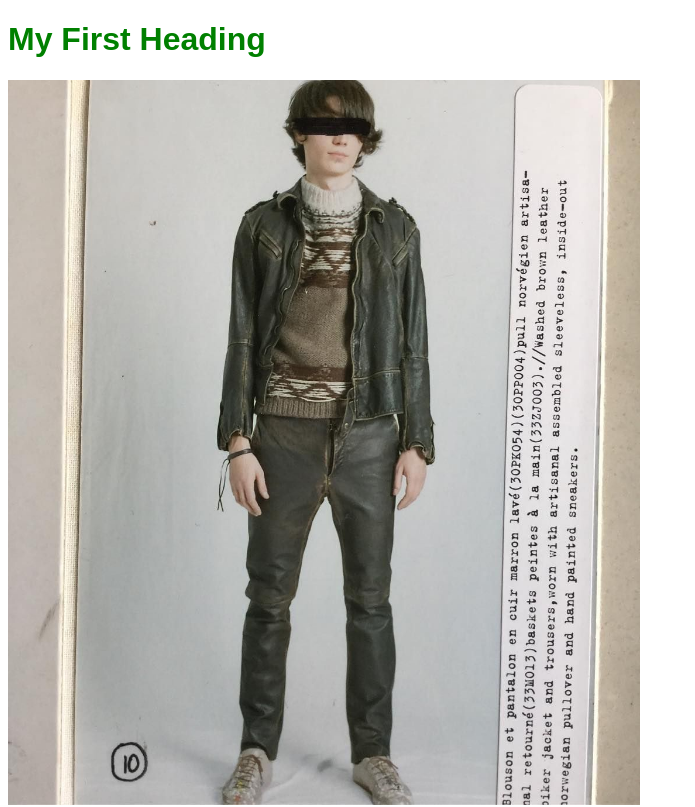
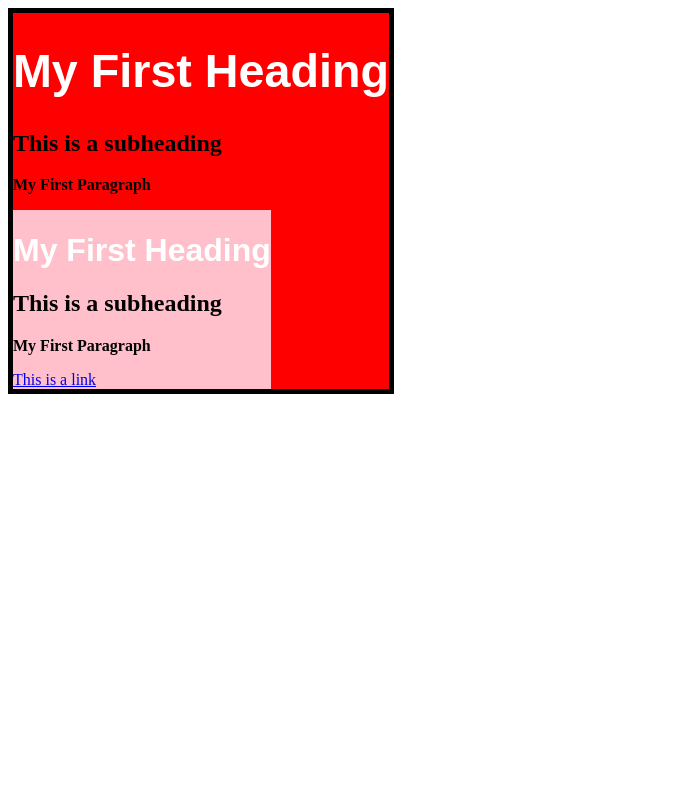
Before and after one commit to hannahlashway/Class0822, a plain HTML site: page index.html in a window 1280 px wide. Shown: the top 807 px of the page, without its empty margins (0-695 px from the left). Drawn offline with Linux system fonts and the light colour scheme.

Commit message:
class 08/29

```diff
--- a/index.html
+++ b/index.html
@@ -2,24 +2,27 @@
 <html>
     <head>
         <title>Page Title</title>
+        <meta name="viewport" content="width=device-width,
+        initial-scale=1.0">
         <link rel="stylesheet" href="style.css">
         <!--thisis a comment-->
 
     </head>
     <body>
         <!--START DIV 1-->
-        <h1>My First Heading</h1>
+        <div class="col1 column" id ="one">
+        <h1 class="title">My First Heading</h1>
         <img src="margiela.jpg">
-
         <h2>This is a subheading</h2>
         <p>My First Paragraph</p>
         <div>
         <!--START DIV 2-->
         <div>
+        <div class="col2 column">
         <h1>My First Heading</h1>
         <h2>This is a subheading</h2>
         <p>My First Paragraph</p>
 
-        <a href="#">This is a link</a>
+        <a href="https://www.google.com">This is a link</a>
     </body>
 </html>
--- a/style.css
+++ b/style.css
@@ -1,5 +1,5 @@
 h1 {
-    color: green;
+    color: black;
     font-family: Arial, Helvetica, sans-serif;
 }
 
@@ -13,3 +13,36 @@ img{
     max-height: 50%;
 
 }
+
+.column{
+    display:inline-block
+
+}
+
+.col1 {
+background-color: red;
+
+}
+.col2{
+    background-color: pink;
+}
+
+.title{
+    font-size: 45px;
+}
+
+.col1 h1{
+    color: white;
+}
+
+#one{
+    border: 5px solid black;
+}
+
+.col1 img{
+display: none;
+}
+h1.title{
+    font-size: 35pt;
+
+}
```
